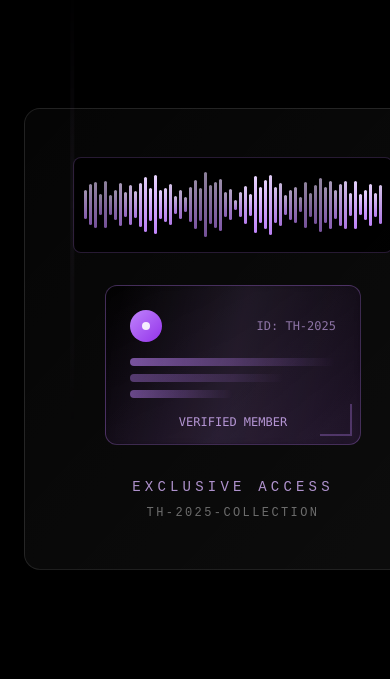
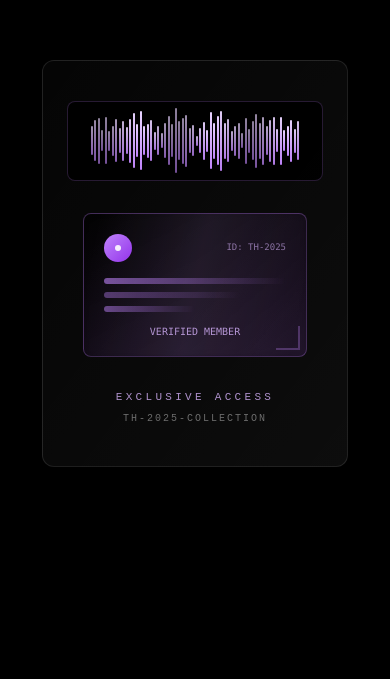
Before and after one commit to Zedent-lab/Tales-House, a React (Vite) app: page / in a window 390 px wide. Shown: the part 2715-3394 px from the top of the page. Built offline with nearby package versions, Linux system fonts and the light colour scheme.

Commit message:
Updated event image URLs and placeholder text

```diff
--- a/src/pages/Home.jsx
+++ b/src/pages/Home.jsx
@@ -228,24 +228,36 @@ const TalesHouseLanding = () => {
         </div>
       </section>
 
-      {/* Dynamic Barcode Section */}
-      <section className="relative py-32">
-        <div className={`max-w-2xl mx-auto px-6 text-center transition-all duration-1000 ${isVisible.events ? 'opacity-100 translate-y-0' : 'opacity-0 translate-y-8'}`}>
-          <div className="inline-block p-12 border border-white/10 bg-gradient-to-br from-white/[0.02] to-white/[0.05] backdrop-blur-sm rounded-2xl">
+      {/* Dynamic Barcode Section – now mobile optimised */}
+<section className="relative py-20 sm:py-28 md:py-32">
+  <div
+    className={`max-w-lg sm:max-w-xl md:max-w-2xl mx-auto px-4 sm:px-6 text-center
+      transition-all duration-1000
+      ${isVisible.events ? 'opacity-100 translate-y-0' : 'opacity-0 translate-y-8'}`}
+  >
+    {/* Glassy frame */}
+    <div className="inline-block px-6 py-10 sm:p-12 border border-white/10
+      bg-gradient-to-br from-white/[0.02] to-white/[0.05] backdrop-blur-sm
+      rounded-xl sm:rounded-2xl">
 
-            {/* Dynamic Animated Barcode */}
-            <div className="w-80 h-24 mx-auto mb-8 bg-black/90 rounded-lg p-4 flex items-center justify-center overflow-hidden border border-purple-400/20">
-              <div className="flex items-center space-x-[2px] h-full">
+      {/* ── Animated Barcode ─────────────────────────── */}
+      <div className="relative mx-auto mb-8
+        w-64 h-20 sm:w-72 sm:h-24 md:w-80 md:h-24
+        flex items-center justify-center overflow-hidden
+        rounded-lg border border-purple-400/20 bg-black/90 p-3">
+
+        <div className="flex items-center space-x-[1.5px] sm:space-x-[2px] h-full">
           {Array.from({ length: 60 }).map((_, i) => {
             const heights = [20, 35, 45, 25, 55, 30, 40, 50, 28, 38];
-                  const baseHeight = heights[i % heights.length];
+            const base = heights[i % heights.length];
             return (
               <div
                 key={i}
-                      className="bg-gradient-to-t from-purple-400 to-purple-200 rounded-sm transition-all duration-1000 ease-in-out"
+                className="bg-gradient-to-t from-purple-400 to-purple-200 rounded-sm
+                  transition-all duration-1000 ease-in-out"
                 style={{
-                        width: '3px',
-                        height: `${baseHeight + Math.sin((Date.now() / 1000 + i) * 0.5) * 10}px`,
+                  width: '2px',
+                  height: `${base + Math.sin((Date.now() / 1000 + i) * 0.5) * 10}px`,
                   animationDelay: `${i * 50}ms`,
                   opacity: 0.8 + Math.sin((Date.now() / 1000 + i) * 0.3) * 0.2
                 }}
@@ -254,53 +266,59 @@ const TalesHouseLanding = () => {
           })}
         </div>
 
-              {/* Scanning line effect */}
+        {/* scanning line */}
         <div
-                className="absolute w-1 h-full bg-gradient-to-b from-transparent via-purple-300/60 to-transparent"
-                style={{
-                  animation: 'scan 3s ease-in-out infinite',
-                  left: '50%',
-                  transform: 'translateX(-50%)'
-                }}
+          className="absolute left-1/2 -translate-x-1/2 w-[2px] h-full
+            bg-gradient-to-b from-transparent via-purple-300/60 to-transparent"
+          style={{ animation: 'scan 3s ease-in-out infinite' }}
         />
       </div>
 
-            {/* Holographic ID Card */}
-            <div className="w-64 h-40 mx-auto mb-8 bg-gradient-to-br from-black/80 to-purple-900/20 rounded-xl border border-purple-400/30 backdrop-blur-sm overflow-hidden relative">
-              {/* Holographic effect overlay */}
-              <div className="absolute inset-0 bg-gradient-to-r from-transparent via-purple-300/10 to-transparent transform -skew-x-12 animate-pulse"></div>
+      {/* ── Holographic ID Card ───────────────────────── */}
+      <div className="relative mx-auto mb-8 w-56 h-36 sm:w-60 sm:h-40
+        rounded-lg sm:rounded-xl border border-purple-400/30
+        bg-gradient-to-br from-black/80 to-purple-900/20 backdrop-blur-sm overflow-hidden">
 
-              <div className="p-6 relative z-10">
+        {/* Holo overlay */}
+        <div className="absolute inset-0 -skew-x-12
+          bg-gradient-to-r from-transparent via-purple-300/10 to-transparent animate-pulse" />
+
+        <div className="relative z-10 p-5 sm:p-6">
           <div className="flex items-center justify-between mb-4">
-                  <div className="w-8 h-8 bg-gradient-to-br from-purple-400 to-purple-600 rounded-full flex items-center justify-center">
-                    <div className="w-2 h-2 bg-white rounded-full animate-pulse"></div>
+            <div className="w-7 h-7 sm:w-8 sm:h-8
+              bg-gradient-to-br from-purple-400 to-purple-600 rounded-full flex items-center justify-center">
+              <div className="w-1.5 h-1.5 bg-white rounded-full animate-pulse" />
             </div>
-                  <div className="text-xs font-mono text-purple-300/60">ID: TH-2025</div>
+            <span className="text-[9px] sm:text-xs font-mono text-purple-300/60">
+              ID: TH-2025
+            </span>
           </div>
 
           <div className="space-y-2">
-                  <div className="h-2 bg-gradient-to-r from-purple-400/60 to-transparent rounded"></div>
-                  <div className="h-2 bg-gradient-to-r from-purple-400/40 to-transparent rounded w-3/4"></div>
-                  <div className="h-2 bg-gradient-to-r from-purple-400/50 to-transparent rounded w-1/2"></div>
+            <div className="h-1.5 bg-gradient-to-r from-purple-400/60 to-transparent rounded" />
+            <div className="h-1.5 w-3/4 bg-gradient-to-r from-purple-400/40 to-transparent rounded" />
+            <div className="h-1.5 w-1/2 bg-gradient-to-r from-purple-400/50 to-transparent rounded" />
           </div>
 
-                <div className="mt-4 text-xs font-mono text-purple-300/80">
-                  VERIFIED MEMBER
-                </div>
+          <p className="mt-3 text-[10px] sm:text-xs font-mono text-purple-300/80">
+            VERIFIED&nbsp;MEMBER
+          </p>
         </div>
 
-              {/* Corner accent */}
-              <div className="absolute bottom-2 right-2 w-8 h-8 border-r-2 border-b-2 border-purple-400/30"></div>
+        {/* corner accent */}
+        <div className="absolute bottom-1.5 right-1.5
+          w-6 h-6 sm:w-7 sm:h-7 border-r-2 border-b-2 border-purple-400/30" />
       </div>
 
+      {/* ── Labels ────────────────────────────────────── */}
       <p
-              className="text-purple-300/80 text-sm font-light tracking-[0.3em] mb-2"
+        className="mb-1.5 text-[11px] sm:text-sm font-light tracking-[0.3em] text-purple-300/80"
         style={{ fontFamily: '"JetBrains Mono", "SF Mono", monospace' }}
       >
-              EXCLUSIVE ACCESS
+        EXCLUSIVE&nbsp;ACCESS
       </p>
       <p
-              className="text-white/40 text-xs font-light tracking-[0.2em]"
+        className="text-[10px] sm:text-xs font-light tracking-[0.2em] text-white/40"
         style={{ fontFamily: '"JetBrains Mono", "SF Mono", monospace' }}
       >
         TH-2025-COLLECTION
@@ -308,10 +326,11 @@ const TalesHouseLanding = () => {
     </div>
   </div>
 
+  {/* local keyframes */}
   <style jsx>{`
     @keyframes scan {
-            0%, 100% { transform: translateX(-200px); opacity: 0; }
-            50% { transform: translateX(200px); opacity: 1; }
+      0%,100% { transform: translateX(-200px); opacity: 0; }
+      50%      { transform: translateX(200px);  opacity: 1; }
     }
   `}</style>
 </section>
```
Lines whose indentation alone changed are shown as unchanged.
